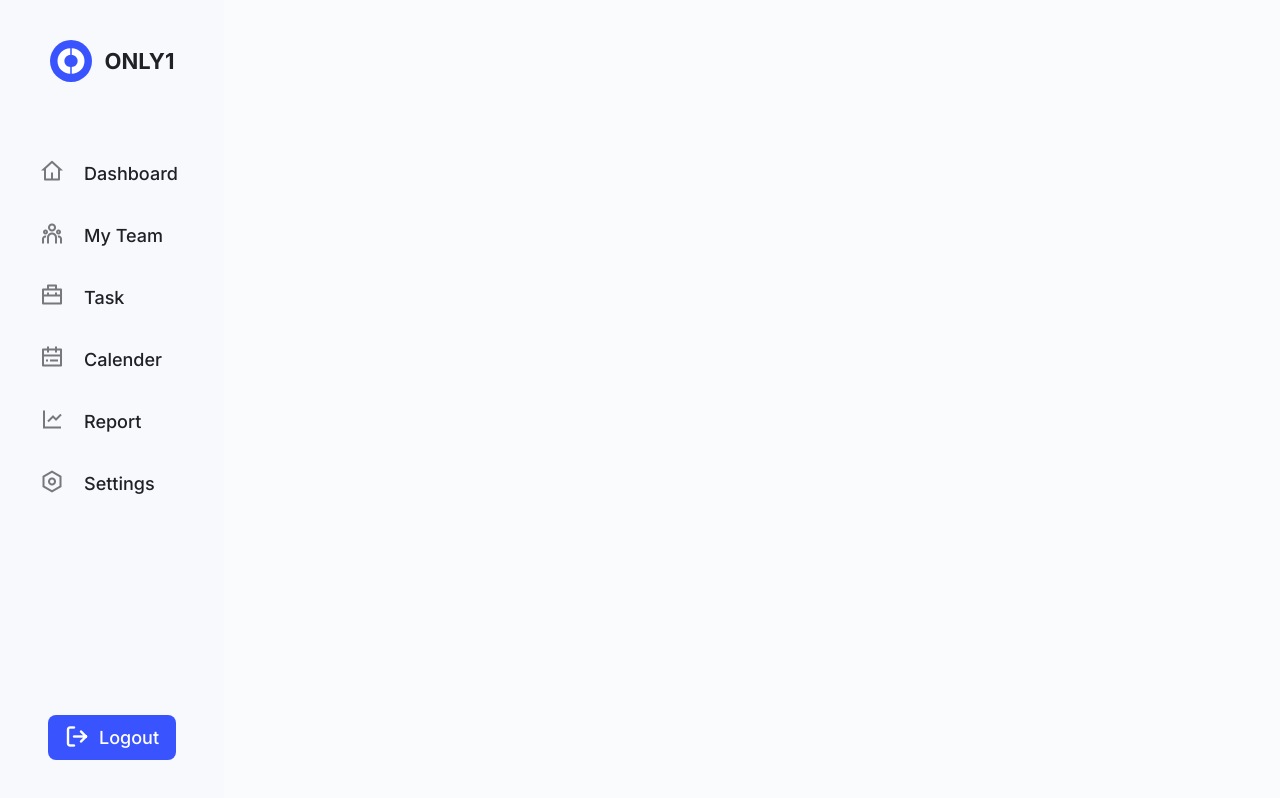
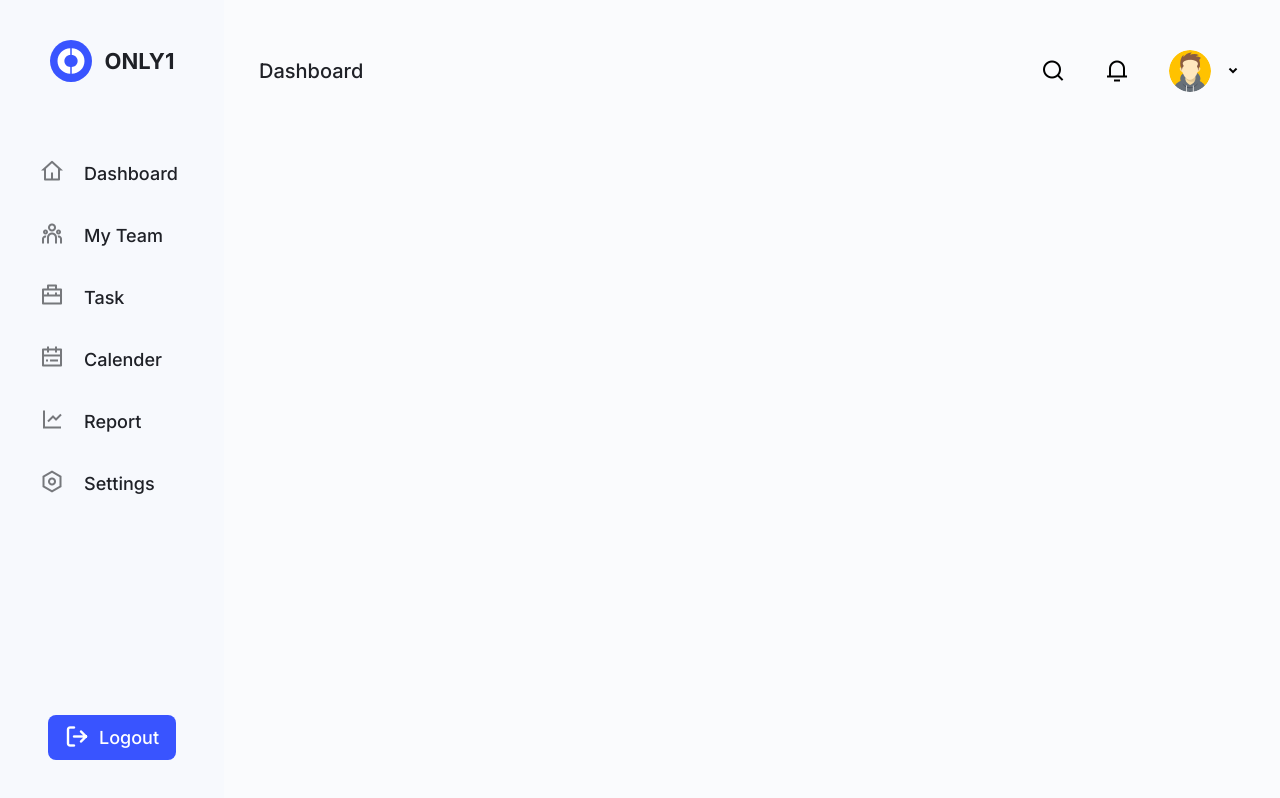
Before and after one commit to emmanuelite4/webloom, a React (Create React App) app: page / in a window 1280 px wide. Built offline with nearby package versions, Linux system fonts and the light colour scheme; a web font is replaced by a local one.

Commit message:
Added header component

```diff
--- a/src/App.tsx
+++ b/src/App.tsx
@@ -3,6 +3,7 @@ import { BrowserRouter as Router } from "react-router-dom";
 import { Routes } from "./routes";
 import styled from "@emotion/styled";
 import { COLOR_BACKGROUND_ONE } from "./constants/styles";
+import Header from "./components/Header/Header";
 
 function App() {
   return (
@@ -10,6 +11,7 @@ function App() {
       <Holder>
         <SideBar />
         <BodySection>
+          <Header />
           <Routes />
         </BodySection>
       </Holder>
--- /dev/null
+++ b/src/components/Header/Header.tsx
@@ -0,0 +1,61 @@
+import { FC } from "react";
+import { Text20 } from "../shared/Text/Text";
+import { URL_DASHBOARD, URL_TEAM } from "../../constants/navigations";
+import { useLocation } from "react-router-dom";
+import styled from "@emotion/styled";
+import User from "../../assets/images/avatar.png";
+
+type Props = {
+  // title?: string;
+};
+
+const title = (value: string) => {
+  switch (value) {
+    case URL_DASHBOARD:
+      return "Dashboard";
+    case URL_TEAM:
+      return "My Team";
+    default:
+      return "Dashboard";
+  }
+};
+
+const Header: FC<Props> = (props) => {
+  const location = useLocation();
+  return (
+    <Holder>
+      <Text20>{title(location.pathname)}</Text20>
+      <BodySection>
+        <span className={"icon-search"} />
+        <span className={"icon-notification"} />
+        <Avatar src={User} alt={"User"} />
+        <span className={"icon-arrow-down"} />
+      </BodySection>
+    </Holder>
+  );
+};
+export default Header;
+
+const Holder = styled.div`
+  padding-top: 50px;
+  padding-right: 35px;
+  padding-left: 35px;
+  display: flex;
+  justify-content: space-between;
+  align-items: center;
+`;
+
+const BodySection = styled.div`
+  display: flex;
+  align-items: center;
+  & > :not(:last-child) {
+    margin-left: 40px;
+  }
+`;
+
+const Avatar = styled.img`
+  width: 42px;
+  height: 42px;
+  border-radius: 21px;
+  margin-right: 10px;
+`;
```
Also changed, not shown: src/assets/images/avatar.png (added).
